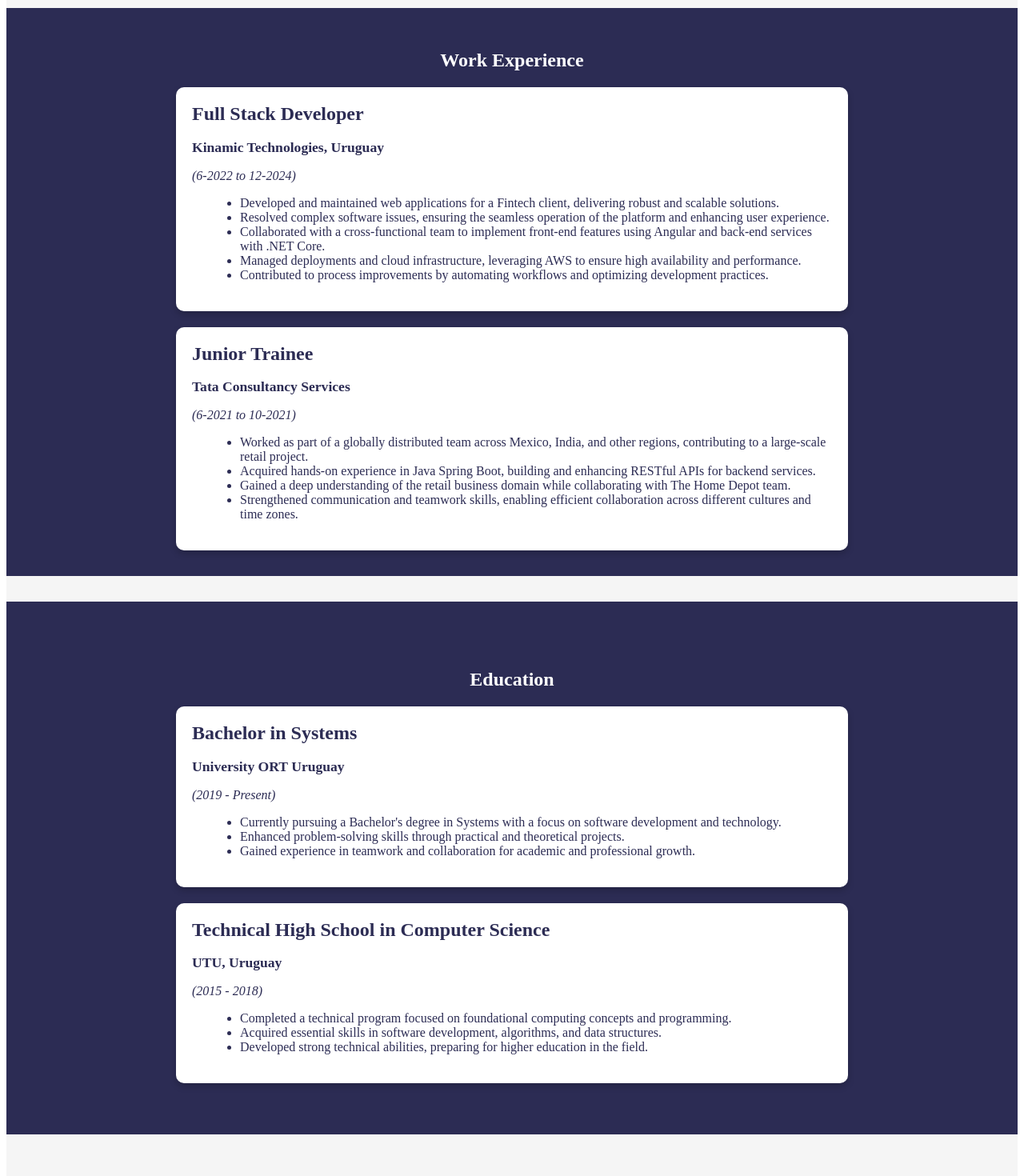
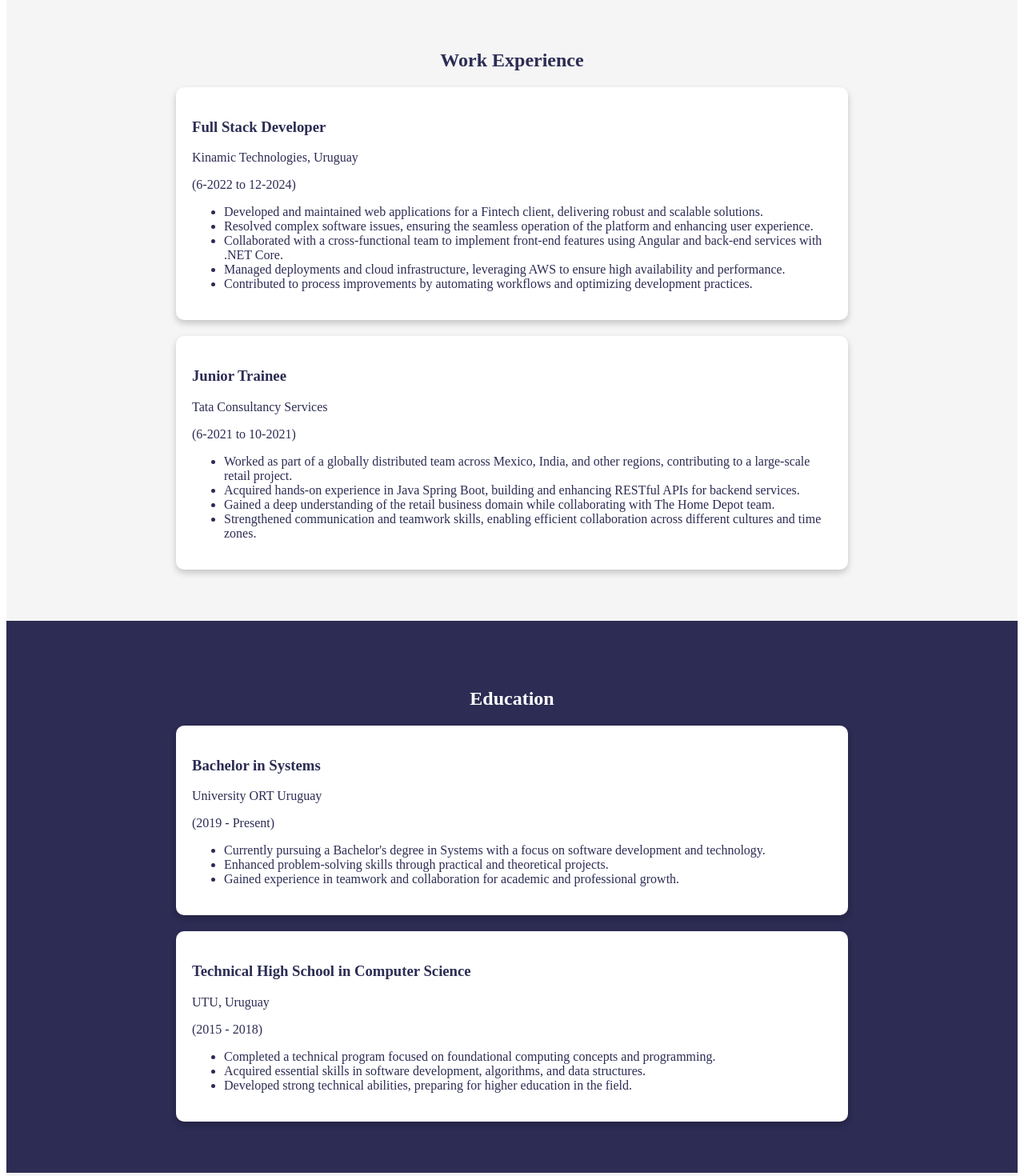
Before and after one commit to juanmarab/portfolio, an Angular app in the folder portfolio/: page / in a window 1280 px wide. Shown: the part 800-2270 px from the top of the page at 80% size. Built offline with nearby package versions, Linux system fonts and the light colour scheme.

Commit message:
wip styles fixes

```diff
--- a/portfolio/src/app/components/about/about.component.css
+++ b/portfolio/src/app/components/about/about.component.css
@@ -1,16 +1,16 @@
 .about-container {
   padding: 20px;
-    background-color: #f4f4f4;
+  background-color: inherit; /* Hereda el color del contenedor */
   border-radius: 8px;
   box-shadow: 0 0 10px rgba(0, 0, 0, 0.1);
 }
 
 .about-container h1 {
   font-size: 2rem;
-    color: #333;
+  color: inherit; /* Hereda el color del contenedor */
 }
 
 .about-container p {
   font-size: 1.2rem;
-    color: #666;
+  color: inherit; /* Hereda el color del contenedor */
 }
--- a/portfolio/src/app/components/education/education.component.css
+++ b/portfolio/src/app/components/education/education.component.css
@@ -1,7 +1,7 @@
 :host {
     display: block;
-    background-color: #2c2c54; /* Fondo oscuro */
-    color: #fff;
+    background-color: inherit; /* Hereda el color del contenedor */
+    color: inherit; /* Hereda el color del contenedor */
     padding: 2rem 0;
 }
 
@@ -33,25 +33,3 @@ h2 {
     transform: scale(1.05);
     box-shadow: 0 8px 16px rgba(0, 0, 0, 0.3);
 }
-
-.education-card h3 {
-    margin: 0;
-    font-size: 1.5rem;
-    color: #2c2c54;
-}
-
-.education-card .institution {
-    font-weight: bold;
-    font-size: 1.1rem;
-    margin-bottom: 10px;
-}
-
-.education-card .dates {
-    font-style: italic;
-    margin-bottom: 15px;
-}
-
-.education-card ul {
-    list-style-type: disc;
-    margin-left: 20px;
-}
--- a/portfolio/src/app/components/experience/experience.component.css
+++ b/portfolio/src/app/components/experience/experience.component.css
@@ -1,7 +1,7 @@
 :host {
     display: block;
-    background-color: #2c2c54; /* Fondo oscuro */
-    color: #fff;
+    background-color: inherit; /* Hereda el color del contenedor */
+    color: inherit; /* Hereda el color del contenedor */
     padding: 2rem 0;
 }
 
@@ -33,25 +33,3 @@ h2 {
     transform: scale(1.05);
     box-shadow: 0 8px 16px rgba(0, 0, 0, 0.3);
 }
-
-.experience-card h3 {
-    margin: 0;
-    font-size: 1.5rem;
-    color: #2c2c54;
-}
-
-.experience-card .company {
-    font-weight: bold;
-    font-size: 1.1rem;
-    margin-bottom: 10px;
-}
-
-.experience-card .dates {
-    font-style: italic;
-    margin-bottom: 15px;
-}
-
-.experience-card ul {
-    list-style-type: disc;
-    margin-left: 20px;
-}
--- a/portfolio/src/app/components/skills/skills.component.css
+++ b/portfolio/src/app/components/skills/skills.component.css
@@ -1,7 +1,7 @@
 :host {
   display: block;
-  background-color: #2c2c54; /* Fondo oscuro */
-  color: #fff;
+  background-color: inherit; /* Hereda el color del contenedor */
+  color: inherit; /* Hereda el color del contenedor */
   padding: 2rem 0;
 }
 
```
Lines whose indentation alone changed are shown as unchanged.
